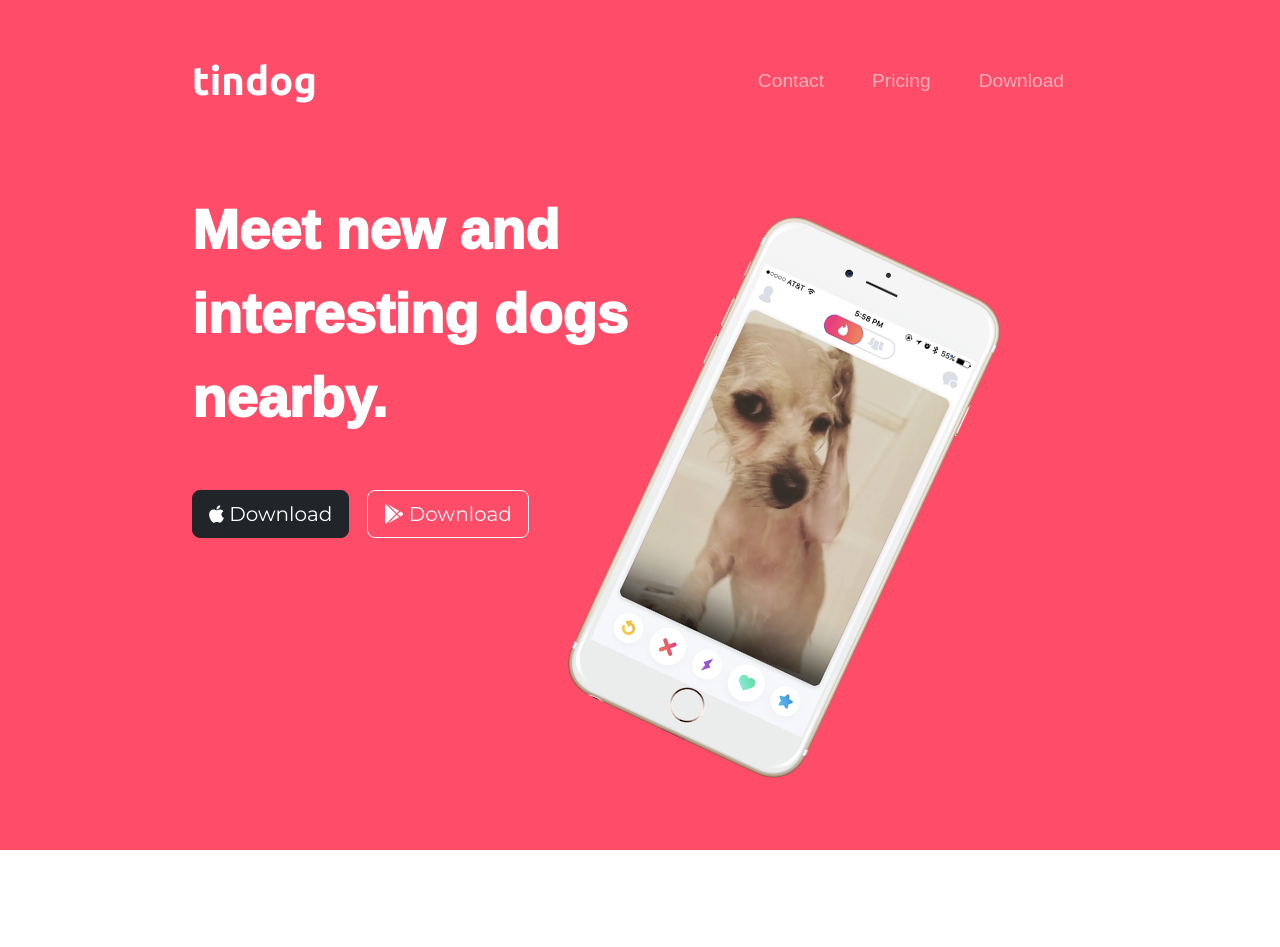
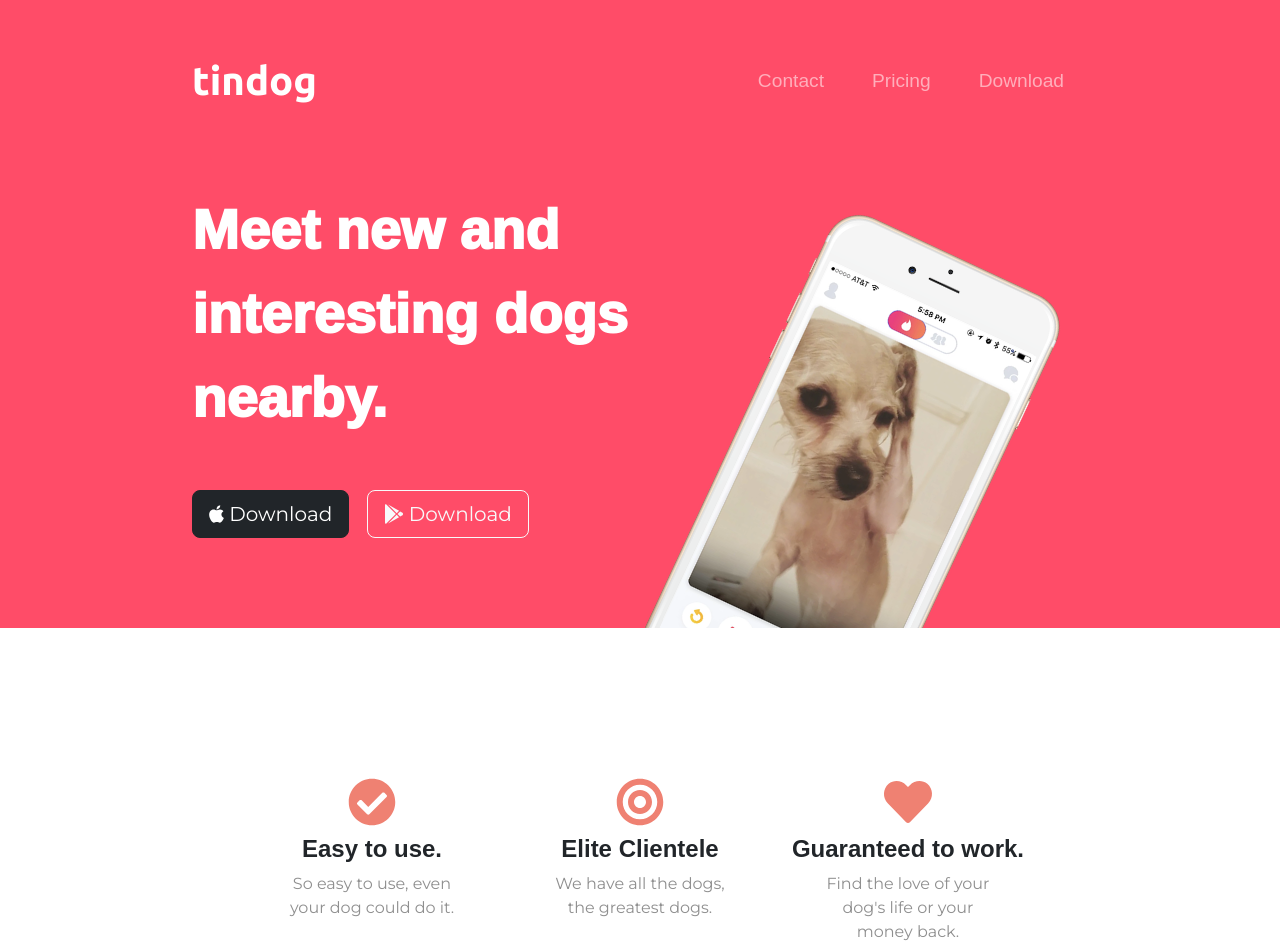
Before and after one commit to GKavvadias/TinDog-Web-Application, a plain HTML site: page index.html in a window 1280 px wide. Shown: the top 947 px of the page. Drawn offline with nearby package versions, Linux system fonts and the light colour scheme.

Commit message:
Hiding part of title image using CSS selector 'position'

```diff
--- a/css/styles.css
+++ b/css/styles.css
@@ -8,7 +8,7 @@ body {
 }
 
 .conteiner-fluid {
-  padding: 3% 15%;
+  padding: 3% 15% 7%;
 }
 
 h1 {
@@ -69,10 +69,11 @@ p {
 /* Title Image */
 
 .title-img {
-  width: 60%;
+  width: 20%;
   transform: rotate(25deg);
   padding-top: 45px;
-  padding-bottom: 50px;
+  position: absolute;
+  right: 23%;
 }
 
 /* Features */
@@ -80,6 +81,8 @@ p {
 #features {
   text-align: center;
   padding: 100px 250px;
+  background-color: #fff;
+  position: relative;
 }
 
 .features-icon {
```
